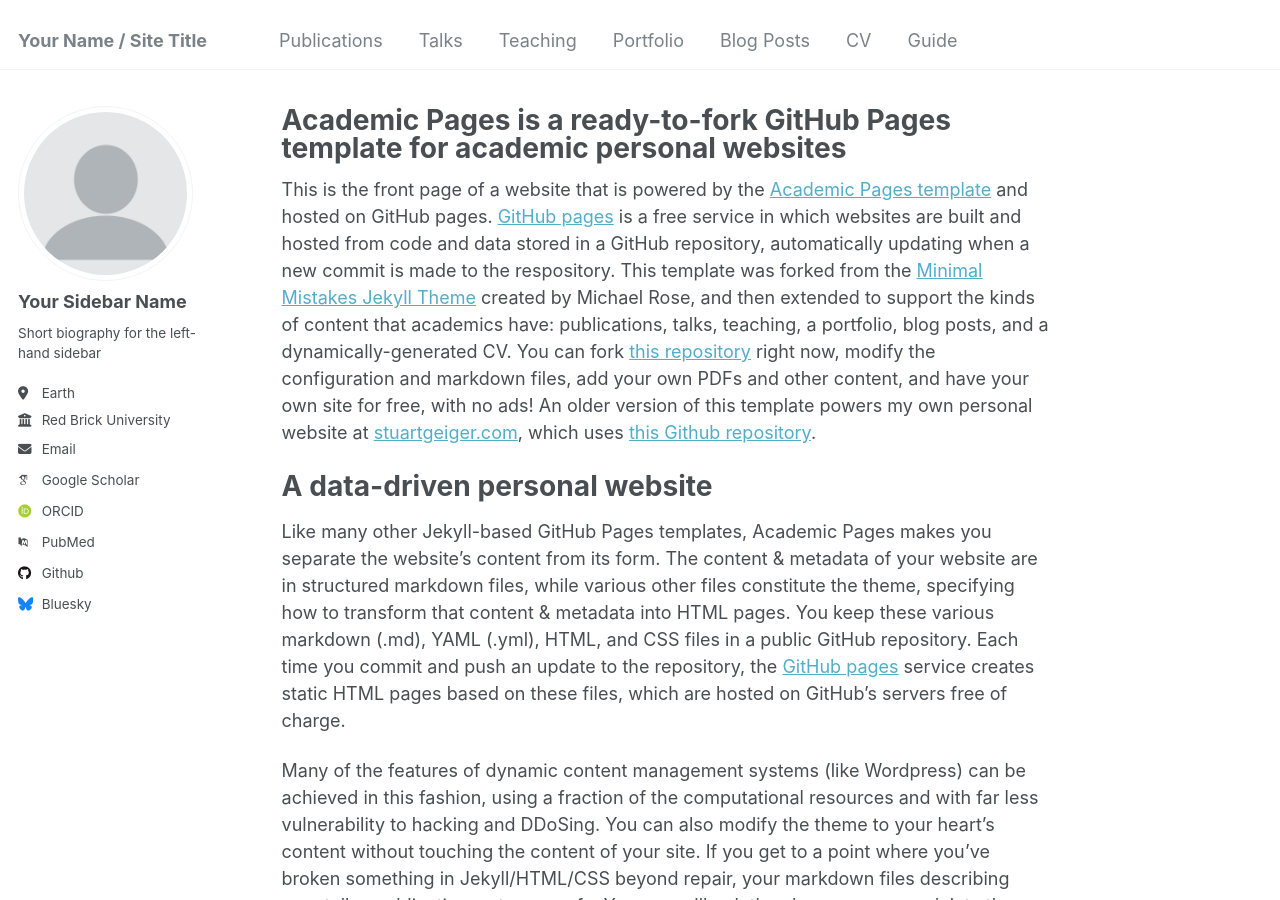
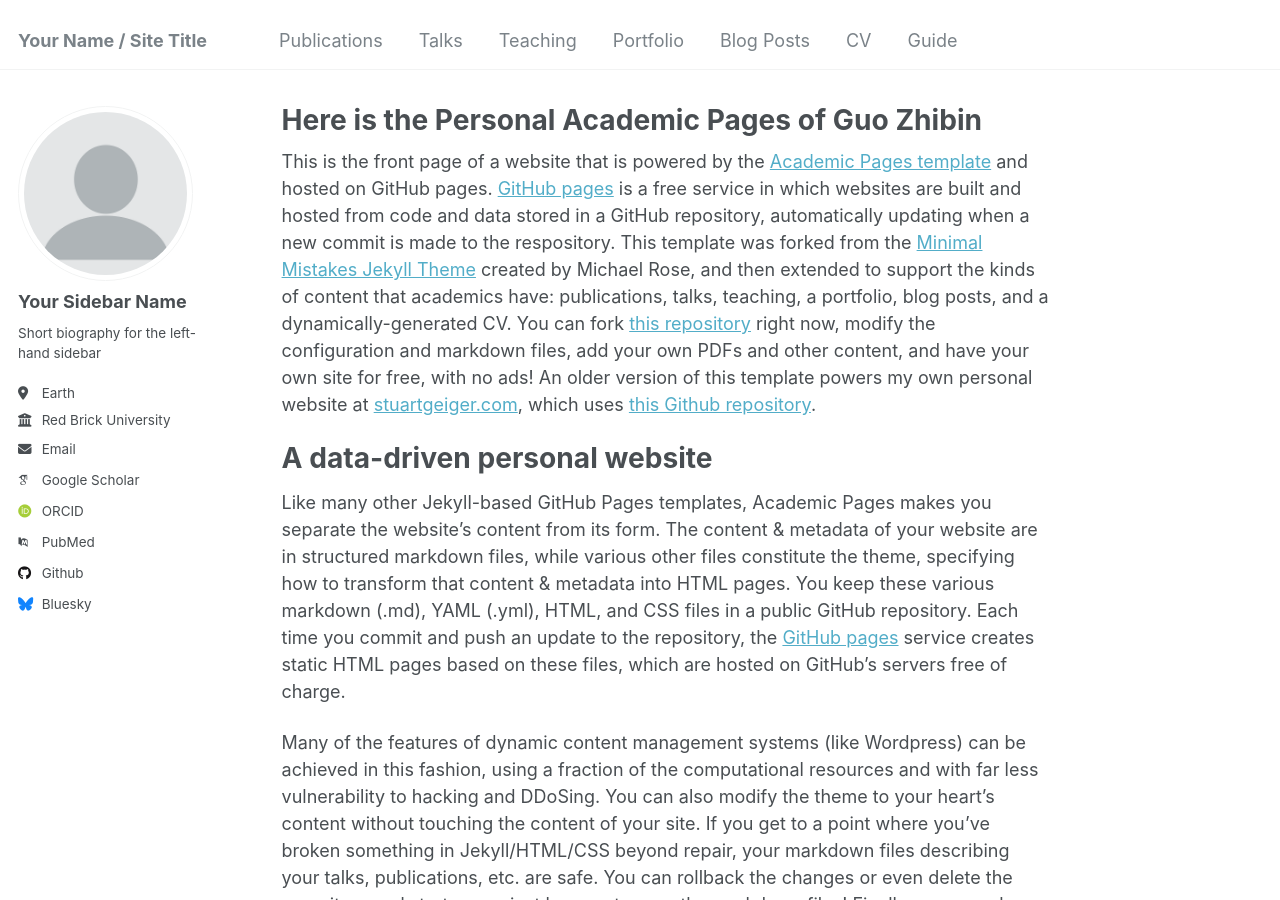
Before and after one commit to MarcoGZB/marcogzb.github.io, a Jekyll site: the page built from _pages/about.md, in a window 1280 px wide and 900 px high. Built offline with Jekyll 4.4.1, drawn with Linux system fonts in a browser that asks for light colours; some web fonts are replaced.

Commit message:
Update about.md

```diff
--- a/_pages/about.md
+++ b/_pages/about.md
@@ -1,6 +1,6 @@
 ---
 permalink: /
-title: "Academic Pages is a ready-to-fork GitHub Pages template for academic personal websites"
+title: "Here is the Personal Academic Pages of Guo Zhibin"
 author_profile: true
 redirect_from:
   - /about/
```
